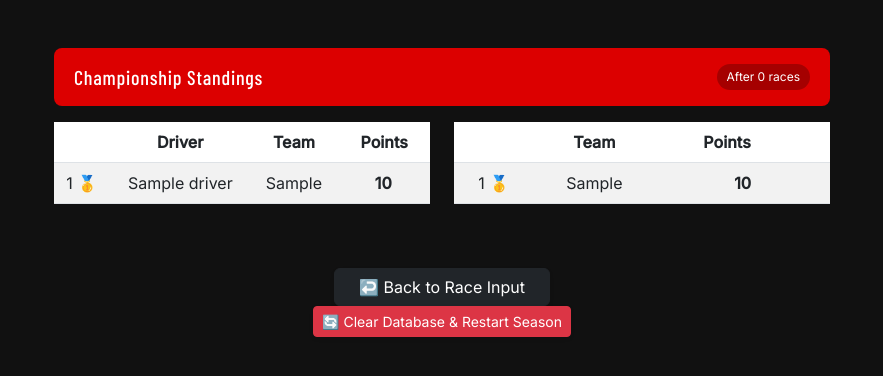
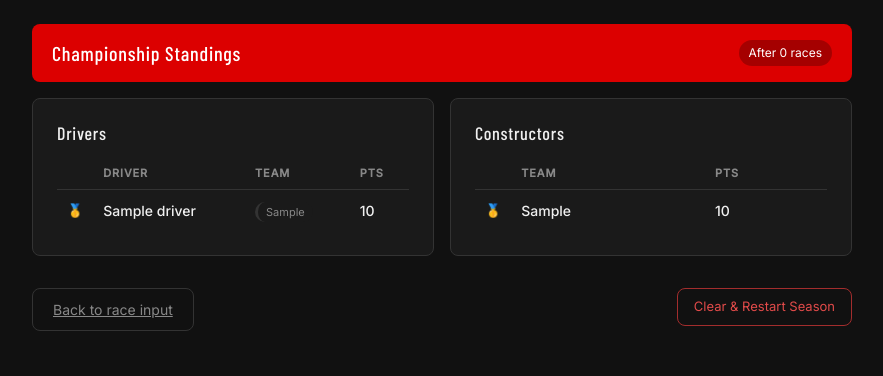
Before and after one commit to Rishab-rt/F1-Championship-Model, a Flask app: page /standings in a window 1280 px wide. Shown: the top 376 px of the page, without its empty margins (198-1081 px from the left). Run offline with Flask 3, Linux system fonts and the light colour scheme; tables that the repository leaves empty hold one stand-in row (values such as "Sample post").

Commit message:
Fixing sizing issue

```diff
--- a/static/f1.css
+++ b/static/f1.css
@@ -219,3 +219,92 @@
   .race-heading-name {
     color: var(--f1-papaya);
   }
+
+  .standings-grid {
+    display: grid;
+    grid-template-columns: 1fr 1fr;
+    gap: 16px;
+    margin-bottom: 16px;
+  }
+
+  @media (max-width: 640px) {
+    .standings-grid {
+      grid-template-columns: 1fr;
+    }
+  }
+
+  .section-heading {
+    font-family: 'Barlow Condensed', sans-serif;
+    font-size: 18px;
+    color: var(--f1-text);
+    margin-bottom: 12px;
+  }
+
+  .standings-table {
+    width: 100%;
+    border-collapse: collapse;
+    font-size: 14px;
+  }
+
+  .standings-table th {
+    font-size: 11px;
+    color: var(--f1-muted);
+    letter-spacing: 0.08em;
+    text-transform: uppercase;
+    padding: 8px 10px;
+    text-align: left;
+    border-bottom: 0.5px solid var(--f1-border);
+  }
+
+  .standings-table td {
+    padding: 10px 10px;
+    border-bottom: 0.5px solid var(--f1-border);
+    color: var(--f1-text);
+  }
+
+  .standings-table tr:last-child td {
+    border-bottom: none;
+  }
+
+  .pos-cell {
+    color: var(--f1-muted);
+    font-size: 13px;
+    width: 32px;
+  }
+
+  .driver-cell {
+    font-weight: 500;
+  }
+
+  .pts-cell {
+    color: var(--f1-papaya);
+    font-weight: 500;
+  }
+
+  .team-pill {
+    font-size: 11px;
+    padding: 3px 8px;
+    border-radius: 20px;
+    background: var(--f1-surface);
+    color: var(--f1-muted);
+    border-left: 3px solid var(--f1-border);
+  }
+
+  .team-pill.team-ferrari      { border-left-color: #DC0000; }
+  .team-pill.team-mclaren      { border-left-color: #FF8000; }
+  .team-pill.team-mercedes     { border-left-color: #C0C0C0; }
+  .team-pill.team-redbull      { border-left-color: #1E41FF; }
+  .team-pill.team-williams     { border-left-color: #00A0DE; }
+  .team-pill.team-astonmartin  { border-left-color: #006F62; }
+  .team-pill.team-haas         { border-left-color: #B6BABD; }
+  .team-pill.team-alpine       { border-left-color: #0093CC; }
+  .team-pill.team-audi         { border-left-color: #E4002B; }
+  .team-pill.team-vcarb        { border-left-color: #1B3A6B; }
+  .team-pill.team-cadillac     { border-left-color: #CC0000; }
+
+
+  .f1-container {
+    max-width: 860px;
+    margin: 0 auto;
+    padding: 24px 20px;
+  }
--- a/templates/standings.html
+++ b/templates/standings.html
@@ -9,81 +9,80 @@
     <link rel="stylesheet" href="{{ url_for('static', filename='f1.css') }}">
 </head>
 <body>
+    <div class="f1-container">
 
-    <div class="container mt-5" style="max-width: 800px;">
         <div class="f1-header">
             <h1>Championship Standings</h1>
             <span class="race-badge">After {{ current_race_index }} races</span>
         </div>
 
-        <div class="row">
-            <div class="col-md-6 mb-4">
-                <table class="table table-striped table-hover text-center align-middle">
+        <div class="standings-grid">
+
+            <div class="f1-card">
+                <h2 class="section-heading">Drivers</h2>
+                <table class="standings-table">
                     <thead>
                         <tr>
-                            <th></th> <th class="text-end pe-5">Driver</th>
-                            <th class="text-center">Team</th>
-                            <th class="text-start ps-4">Points</th>
+                            <th></th>
+                            <th>Driver</th>
+                            <th>Team</th>
+                            <th>Pts</th>
                         </tr>
                     </thead>
                     <tbody>
                         {% for driver in drivers %}
                         <tr>
-                            <td>
-                                {{ loop.index }}
+                            <td class="pos-cell">
                                 {% if loop.index == 1 %}🥇
                                 {% elif loop.index == 2 %}🥈
-                                {% elif loop.index == 3 %}🥉{% endif %}
+                                {% elif loop.index == 3 %}🥉
+                                {% else %}{{ loop.index }}{% endif %}
                             </td>
-                            <td>{{ driver.name }}</td>
-                            <td>{{ driver.team }}</td>
-                            <td><strong>{{ driver.points }}</strong></td>
+                            <td class="driver-cell">{{ driver.name }}</td>
+                            <td><span class="team-pill team-{{ driver.team | lower | replace(' ', '') }}">{{ driver.team }}</span></td>
+                            <td class="pts-cell">{{ driver.points }}</td>
                         </tr>
                         {% endfor %}
                     </tbody>
                 </table>
             </div>
 
-            <div class="col-md-6 mb-4">
-                <table class="table table-striped table-hover text-center align-middle">
+            <div class="f1-card">
+                <h2 class="section-heading">Constructors</h2>
+                <table class="standings-table">
                     <thead>
                         <tr>
-                            <th></th> <th class="text-center">Team</th>
-                            <th class="text-start ps-5">Points</th>
+                            <th></th>
+                            <th>Team</th>
+                            <th>Pts</th>
                         </tr>
                     </thead>
                     <tbody>
                         {% for team, points in constructors %}
                         <tr>
-                            <td>
-                                {{ loop.index }}
+                            <td class="pos-cell">
                                 {% if loop.index == 1 %}🥇
                                 {% elif loop.index == 2 %}🥈
-                                {% elif loop.index == 3 %}🥉{% endif %}
+                                {% elif loop.index == 3 %}🥉
+                                {% else %}{{ loop.index }}{% endif %}
                             </td>
-                            <td>{{ team }}</td>
-                            <td><strong>{{ points }}</strong></td>
+                            <td class="driver-cell">{{ team }}</td>
+                            <td class="pts-cell">{{ points }}</td>
                         </tr>
                         {% endfor %}
                     </tbody>
                 </table>
             </div>
-        </div>
-
-        <div class="text-center my-4">
-            <a href="/" class="btn btn-dark shadow-sm px-4">↩️ Back to Race Input</a>
-
-            <form action="/reset-season" method="POST" onsubmit="return confirm('Are you sure you want to completely wipe all standings and restart the 2026 season?');">
-                <button type="submit" class="btn btn-danger btn-sm shadow-sm">
-                    🔄 Clear Database & Restart Season
-                </button>
-            </form>
 
         </div>
 
+        <div style="display: flex; justify-content: space-between; margin-top: 16px;">
+            <a href="/" class="btn-ghost-f1">Back to race input</a>
+            <form action="/reset-season" method="POST" onsubmit="return confirm('Are you sure you want to completely wipe all standings and restart the 2026 season?');">
+                <button type="submit" class="btn-danger-f1">Clear & Restart Season</button>
+            </form>
+        </div>
 
     </div>
-
-
-</body>
-</html>
+    </body>
+    </html>
```
